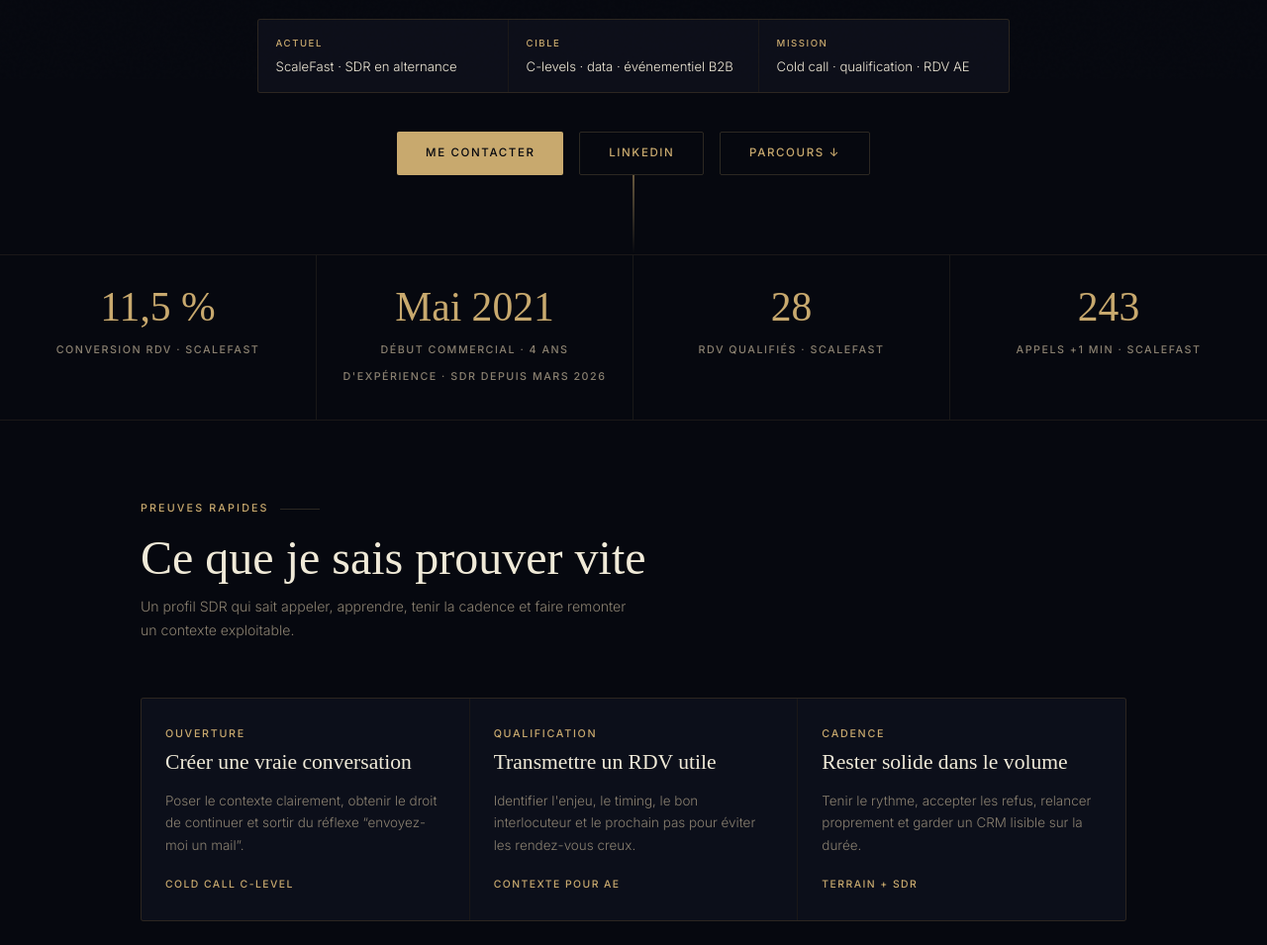
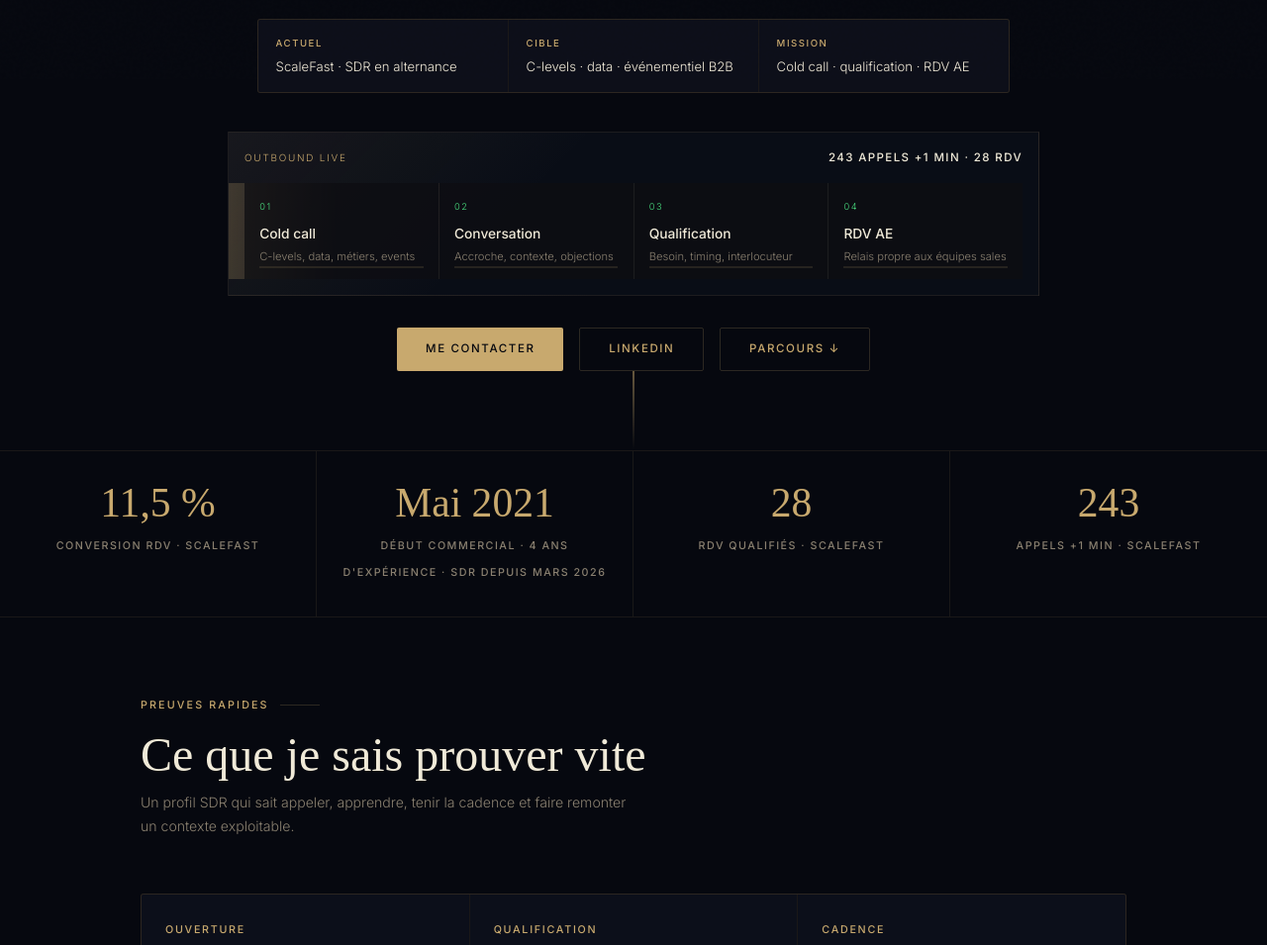
Before and after one commit to taffinquentinqt-lgtm/portfolio, a plain HTML site: page index.html in a window 1280 px wide. Shown: the part 720-1675 px from the top of the page at 99% size. Drawn offline with Linux system fonts and the light colour scheme; a web font is replaced by a local one.

Commit message:
Ajouter animation SDR hero

```diff
--- a/index.html
+++ b/index.html
@@ -276,8 +276,143 @@
       line-height: 1.45;
     }
 
+    .call-motion {
+      width: min(820px, 100%);
+      margin: 0 auto 2rem;
+      padding: 1rem;
+      border: 1px solid var(--border);
+      background:
+        linear-gradient(135deg, rgba(200,169,110,.08), transparent 38%),
+        rgba(12,15,26,.74);
+      overflow: hidden;
+      position: relative;
+    }
+
+    .call-motion::before {
+      content: '';
+      position: absolute;
+      inset: 0;
+      background: linear-gradient(90deg, transparent, rgba(74,222,128,.09), transparent);
+      transform: translateX(-100%);
+      animation: scanLine 5s ease-in-out infinite;
+      pointer-events: none;
+    }
+
+    .call-motion-head {
+      display: flex;
+      justify-content: space-between;
+      gap: 1rem;
+      align-items: center;
+      margin-bottom: 1rem;
+      position: relative;
+      z-index: 1;
+    }
+
+    .call-motion-head span {
+      font-size: .62rem;
+      letter-spacing: .18em;
+      text-transform: uppercase;
+      color: var(--gold);
+    }
+
+    .call-motion-head strong {
+      color: var(--text);
+      font-size: .72rem;
+      font-weight: 500;
+      letter-spacing: .12em;
+      text-transform: uppercase;
+    }
+
+    .signal-track {
+      display: grid;
+      grid-template-columns: repeat(4, 1fr);
+      gap: 1px;
+      background: var(--border);
+      position: relative;
+      z-index: 1;
+    }
+
+    .signal-track::before {
+      content: '';
+      position: absolute;
+      top: 0;
+      bottom: 0;
+      left: 0;
+      width: 28%;
+      background: linear-gradient(90deg, transparent, rgba(200,169,110,.24), transparent);
+      animation: pipelineSweep 4.5s linear infinite;
+      pointer-events: none;
+    }
+
+    .signal-step {
+      min-height: 96px;
+      background: rgba(6,8,15,.72);
+      padding: .95rem;
+      text-align: left;
+      position: relative;
+      overflow: hidden;
+    }
+
+    .signal-step::after {
+      content: '';
+      position: absolute;
+      left: .95rem;
+      right: .95rem;
+      bottom: .72rem;
+      height: 2px;
+      background: rgba(200,169,110,.14);
+    }
+
+    .signal-step span {
+      display: block;
+      color: var(--green);
+      font-size: .58rem;
+      letter-spacing: .18em;
+      text-transform: uppercase;
+      margin-bottom: .55rem;
+    }
+
+    .signal-step strong {
+      display: block;
+      color: var(--text);
+      font-size: .86rem;
+      font-weight: 500;
+      margin-bottom: .15rem;
+    }
+
+    .signal-step em {
+      display: block;
+      color: var(--muted);
+      font-size: .7rem;
+      font-style: normal;
+      line-height: 1.45;
+    }
+
+    @keyframes scanLine {
+      0%, 18% { transform: translateX(-100%); opacity: 0; }
+      35%, 68% { opacity: 1; }
+      100% { transform: translateX(100%); opacity: 0; }
+    }
+
+    @keyframes pipelineSweep {
+      0% { transform: translateX(-115%); }
+      100% { transform: translateX(410%); }
+    }
+
     @media (max-width: 700px) {
       .hero-proof { grid-template-columns: 1fr; }
+      .call-motion { padding: .75rem; }
+      .call-motion-head { align-items: flex-start; flex-direction: column; gap: .35rem; }
+      .signal-track { grid-template-columns: repeat(2, 1fr); }
+      .signal-track::before { display: none; }
+      .signal-step { min-height: 112px; }
+    }
+
+    @media (prefers-reduced-motion: reduce) {
+      .call-motion::before,
+      .signal-track::before {
+        animation: none;
+      }
     }
 
     .cta-row {
@@ -868,6 +1003,34 @@
       <div class="hero-proof-value">Cold call · qualification · RDV AE</div>
     </div>
   </div>
+  <div class="call-motion" aria-label="Progression SDR animée">
+    <div class="call-motion-head">
+      <span>Outbound live</span>
+      <strong>243 appels +1 min · 28 RDV</strong>
+    </div>
+    <div class="signal-track">
+      <div class="signal-step">
+        <span>01</span>
+        <strong>Cold call</strong>
+        <em>C-levels, data, métiers, events</em>
+      </div>
+      <div class="signal-step">
+        <span>02</span>
+        <strong>Conversation</strong>
+        <em>Accroche, contexte, objections</em>
+      </div>
+      <div class="signal-step">
+        <span>03</span>
+        <strong>Qualification</strong>
+        <em>Besoin, timing, interlocuteur</em>
+      </div>
+      <div class="signal-step">
+        <span>04</span>
+        <strong>RDV AE</strong>
+        <em>Relais propre aux équipes sales</em>
+      </div>
+    </div>
+  </div>
   <div class="cta-row">
     <a href="mailto:taffinquentin.qt@gmail.com" class="btn btn-gold">Me contacter</a>
     <a href="https://www.linkedin.com/in/%F0%9F%9A%80quentin-taffin%F0%9F%A7%91%E2%80%8D%F0%9F%9A%80-3b9aa3246/" target="_blank" rel="noopener" class="btn btn-outline">LinkedIn</a>
```
